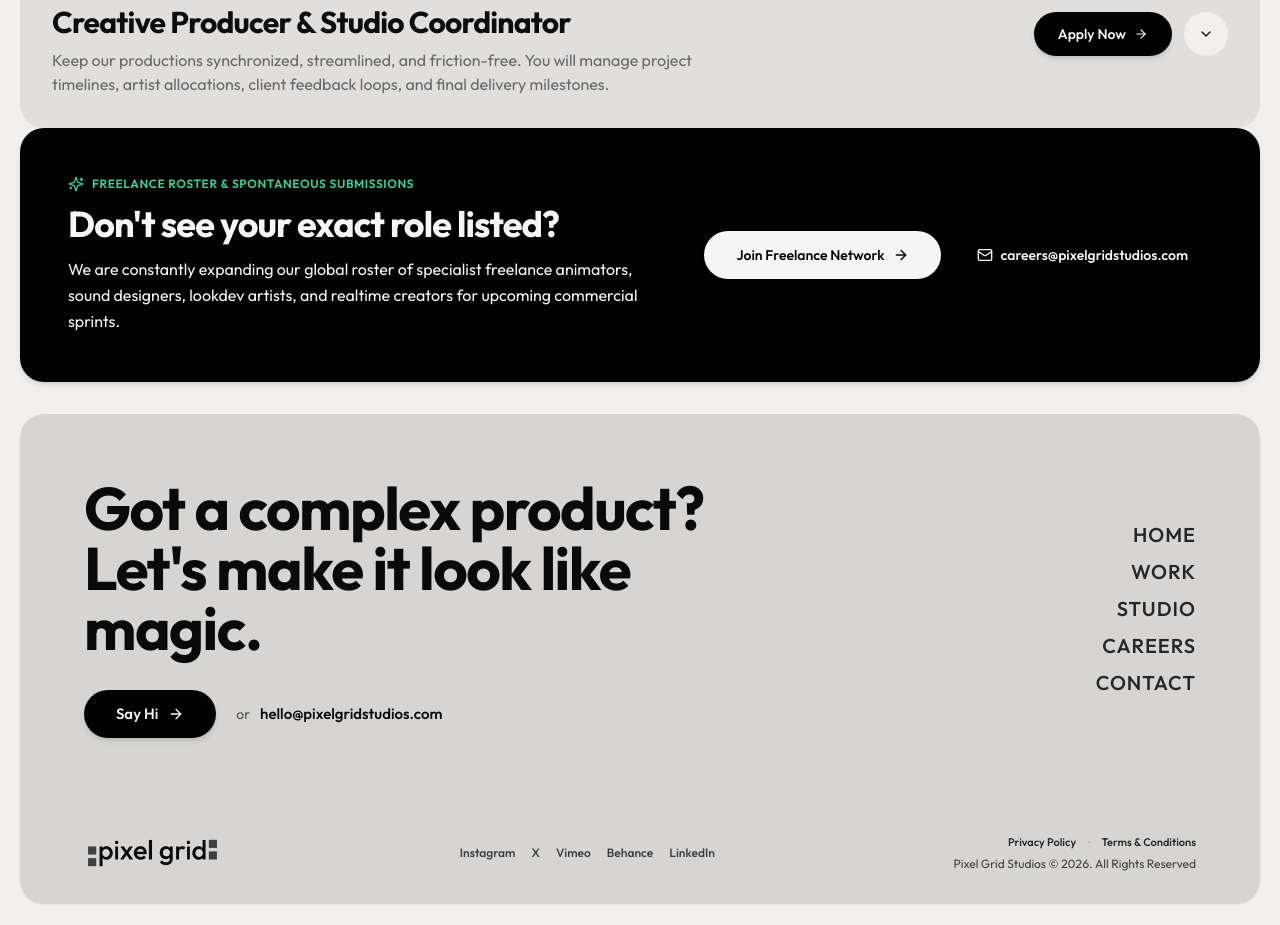
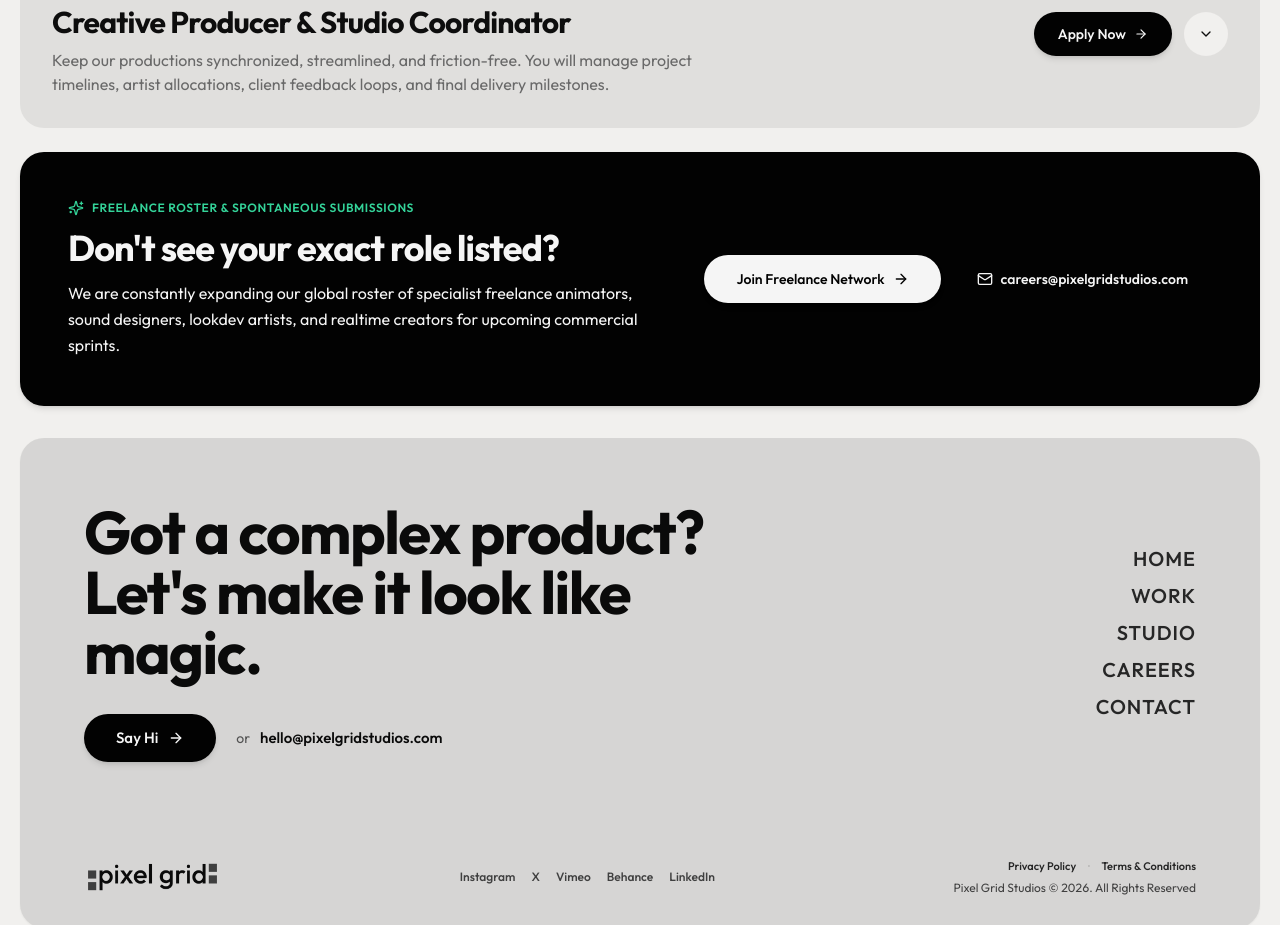
Before and after one commit to pixelgridstudios/PGS-Website-v1, a React (Vite) app: page /careers in a window 1280 px wide. Shown: the part 820-1745 px from the top of the page. Built offline with nearby package versions, Linux system fonts and the light colour scheme.

Commit message:
Fix Freelance section touching previous card by adding matching mt-6 gap

```diff
--- a/src/pages/Careers.tsx
+++ b/src/pages/Careers.tsx
@@ -222,7 +222,7 @@ export const Careers: React.FC = () => {
 
 
         {/* 3. Spontaneous / Freelance General Roster Card */}
-        <section data-reveal className="rounded-2xl sm:rounded-3xl bg-brand-panel text-brand-panel-foreground p-8 sm:p-12 shadow-md border-0">
+        <section data-reveal className="rounded-2xl sm:rounded-3xl bg-brand-panel text-brand-panel-foreground p-8 sm:p-12 shadow-md border-0 mt-6">
           <div className="flex flex-col lg:flex-row lg:items-center justify-between gap-8">
             <div className="max-w-2xl space-y-3">
               <div className="flex items-center gap-2 font-mono text-xs uppercase tracking-wider text-emerald-400 font-semibold">
```
